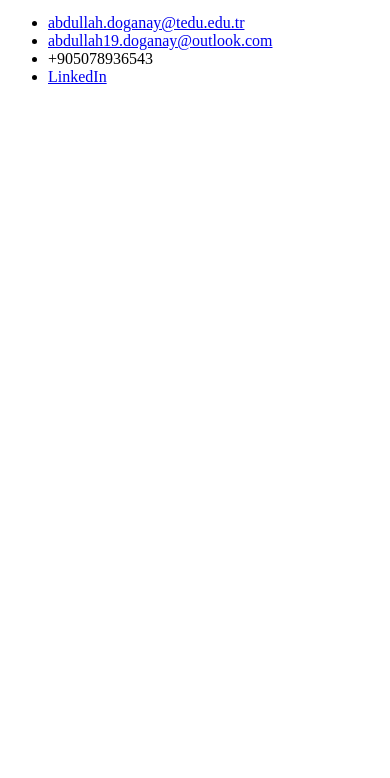
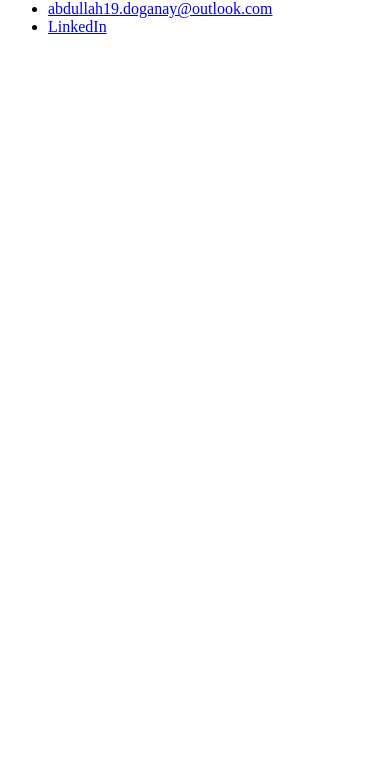
Before and after one commit to abdullahdoganay/CV-HTML, a plain HTML site: page contactme.html in a window 390 px wide. Shown: the part 66-844 px from the top of the page. Drawn offline with Linux system fonts and the light colour scheme.

Commit message:
delete phone number and email

```diff
--- a/contactme.html
+++ b/contactme.html
@@ -1,4 +1,4 @@
-<!DOCTYPE html>
+
 <html lang="en" dir="ltr">
 
 <head>
@@ -9,9 +9,7 @@
 <body>
   <h1>Contact Abdullah</h1>
   <ul>
-    <li><a href="mailto:abdullah.doganay@tedu.edu.tr">abdullah.doganay@tedu.edu.tr</a></li>
     <li><a href="mailto:abdullah19.doganay@outlook.com">abdullah19.doganay@outlook.com</a></li>
-    <li>+905078936543</li>
     <li><a href="https://www.linkedin.com/in/abdullah-d-7a2164227/">LinkedIn</a></li>
   </ul>
 
```
